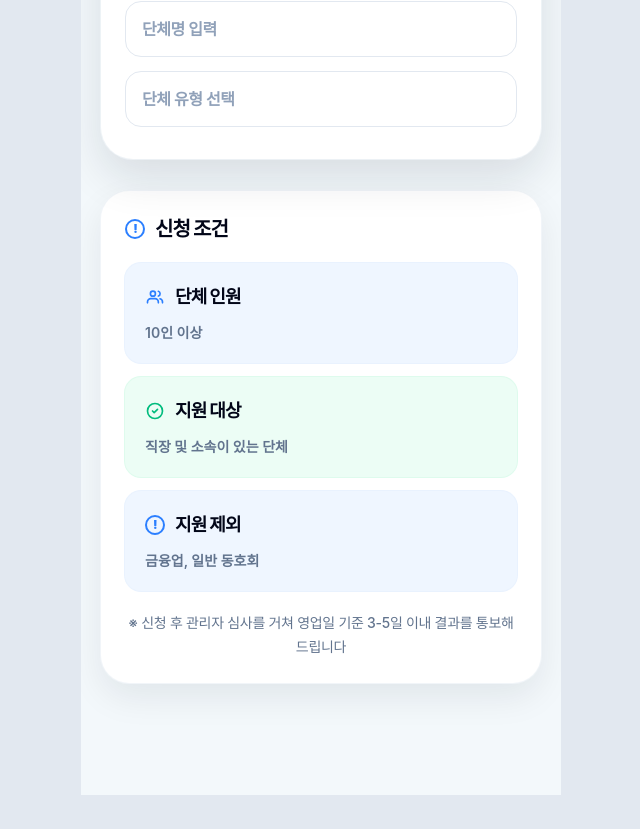
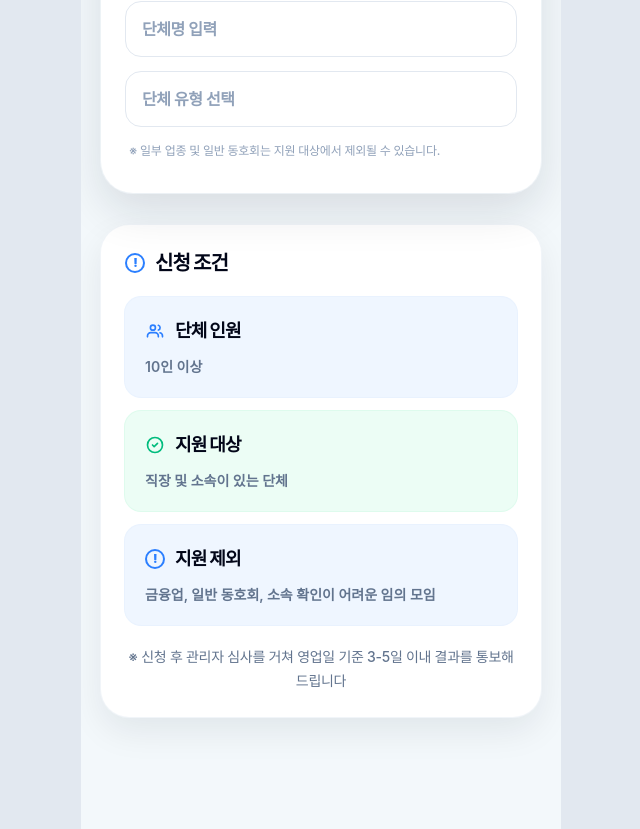
Before and after one commit to picassoautokr-pixel/free-tour-bus, a Next.js app: page / in a window 1280 px wide. Shown: the part 1499-2328 px from the top of the page, without its empty margins (319-959 px from the left). Before the commit the page ends 2294 px from the top, so only its background shows below. Built offline with nearby package versions, Linux system fonts and the light colour scheme.

Commit message:
Update organization type labels and add exclusion notice on Home page: refined organization type options for clarity and included a note regarding potential exclusions for certain sectors and informal groups.

```diff
--- a/app/page.tsx
+++ b/app/page.tsx
@@ -11,14 +11,12 @@ const applicationTypes = [
 const tripTypes = ["왕복", "편도"];
 const busGrades = ["일반", "프리미엄"];
 const organizationTypes = [
-  "회사",
+  "회사/직장",
   "학교",
-  "교회",
+  "교회/종교단체",
   "공공기관",
-  "협회",
+  "협회/단체",
   "기타 소속단체",
-  "금융업",
-  "일반 동호회",
 ];
 
 export default function Home() {
@@ -253,6 +251,9 @@ export default function Home() {
                   </option>
                 ))}
               </select>
+              <p className="px-1 text-xs font-medium leading-5 tracking-[-0.02em] text-slate-400">
+                ※ 일부 업종 및 일반 동호회는 지원 대상에서 제외될 수 있습니다.
+              </p>
             </div>
           </div>
         </div>
@@ -320,7 +321,7 @@ export default function Home() {
                 지원 제외
               </p>
               <p className="mt-3 text-sm font-semibold text-slate-500">
-                금융업, 일반 동호회
+                금융업, 일반 동호회, 소속 확인이 어려운 임의 모임
               </p>
             </div>
           </div>
```
